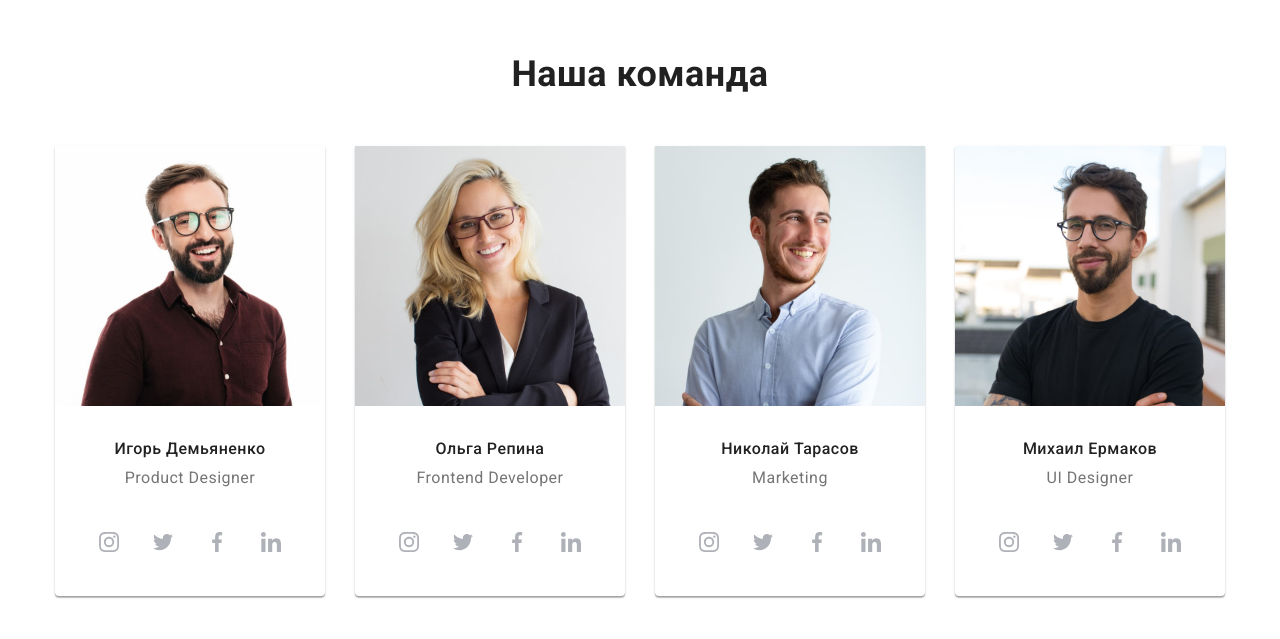
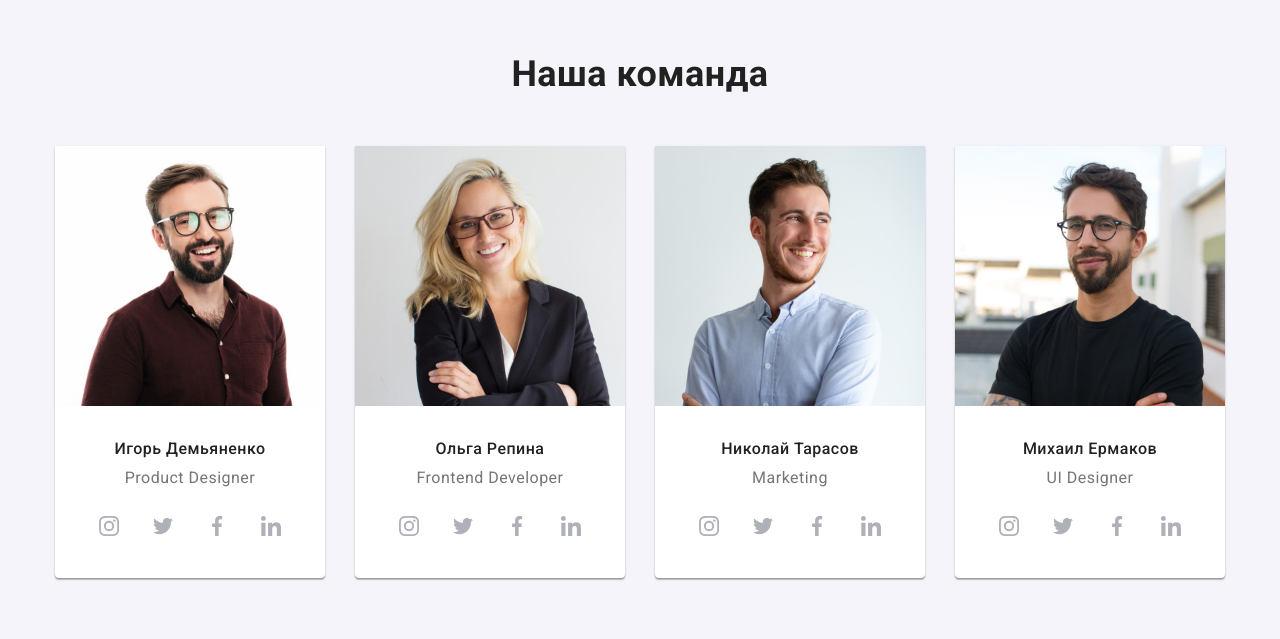
Before and after one commit to marksavytskyi/goit-markup-hw-04, a plain HTML site: page index.html in a window 1280 px wide. Shown: the part 1641-2280 px from the top of the page. Drawn offline with nearby package versions, Linux system fonts and the light colour scheme.

Commit message:
Исправил ошибки ДЗ№4

```diff
--- a/css/styles.css
+++ b/css/styles.css
@@ -66,7 +66,8 @@ header {
 .nav-list .link {
     padding: 32px 0;
 }
-.nav-list .link:hover {
+.nav-list .link:hover,
+.nav-list .link:focus {
     color: var(--accent-color);
 }
 
@@ -213,6 +214,7 @@ h1 {
     display: flex;
     justify-content: center;
     align-items: center;
+    background-color: #F5F4FA;
 }
 
 /* Чем мы занимаемся */
@@ -230,6 +232,9 @@ h1 {
 }
 
 /* Наша команда */
+.team {
+    background-color: #F5F4FA;
+}
 
 .team-list > .item + .item {
    margin-left: 30px;
@@ -243,20 +248,21 @@ h1 {
     line-height: 1.18;
 }
 .team-text {
+    padding-bottom: 16px;
+
     font-size: 16px;
     line-height: 1.18;
 }
 .team-list > .item {
+    width: 270px;
+    background-color: var(--primary-white-color);
     box-shadow: 0px 1px 3px rgba(0, 0, 0, 0.12), 0px 1px 1px rgba(0, 0, 0, 0.14), 0px 2px 1px rgba(0, 0, 0, 0.2);
     border-radius: 0px 0px 4px 4px;
 }
 .team .description {
     padding-top: 30px;
-    padding-bottom: 16px;
+    padding-bottom: 30px;
     text-align: center;
-    padding-left: 20px;
-    padding-right: 20px;
-
 }
 .team-link{
     display: flex;
@@ -265,8 +271,6 @@ h1 {
 
     list-style: none;
     padding-left: 0;
-
-    padding: 16px 30px 32px;
 }
 
 .team-link > .item+.item {
@@ -437,6 +441,8 @@ footer {
     background-color: inherit;
     color: inherit;
     border: none;
+    background-color: #F5F4FA;
+    border-radius: 4px;
 }
 .filter-list .filter-button {
     padding: 0;
@@ -447,7 +453,6 @@ footer {
 .filter-list button:focus {
 
     box-shadow: 0px 3px 1px rgba(0, 0, 0, 0.1), 0px 1px 2px rgba(0, 0, 0, 0.08), 0px 2px 2px rgba(0, 0, 0, 0.12);
-    border-radius: 4px;
     color: var(--primary-white-color);
     background-color: var(--accent-color);
 }
```
Also changed, not shown: index.html (+8 -4 lines).
